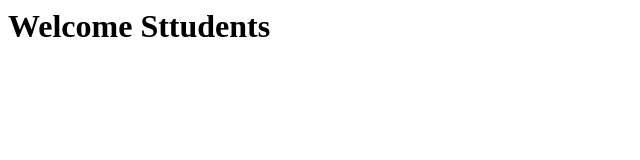
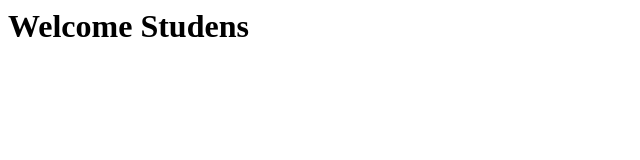
Before and after one commit to hasunnilupul/Coursera-AngularJS, a plain HTML site: page index.html in a window 1280 px wide. Shown: the whole page, without its empty margins (0-640 px from the left). Drawn offline with Linux system fonts and the light colour scheme.

Commit message:
05:45 AM 7/30/2020

```diff
--- a/index.html
+++ b/index.html
@@ -3,6 +3,6 @@
         <title>Hello World</title>
     </head>
     <body>
-        <h1>Welcome Sttudents</h1>
+        <h1>Welcome Studens</h1>
     </body>
 </html>
```
